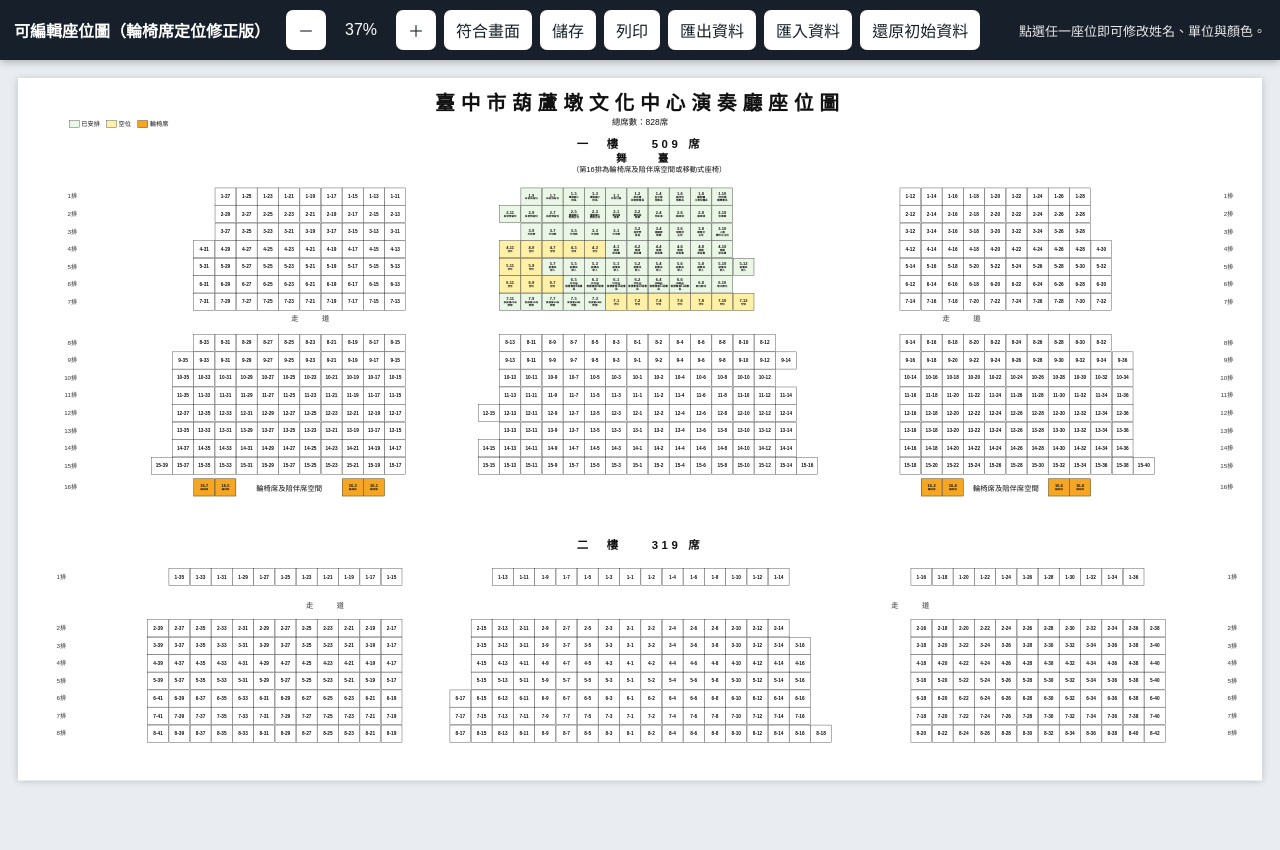
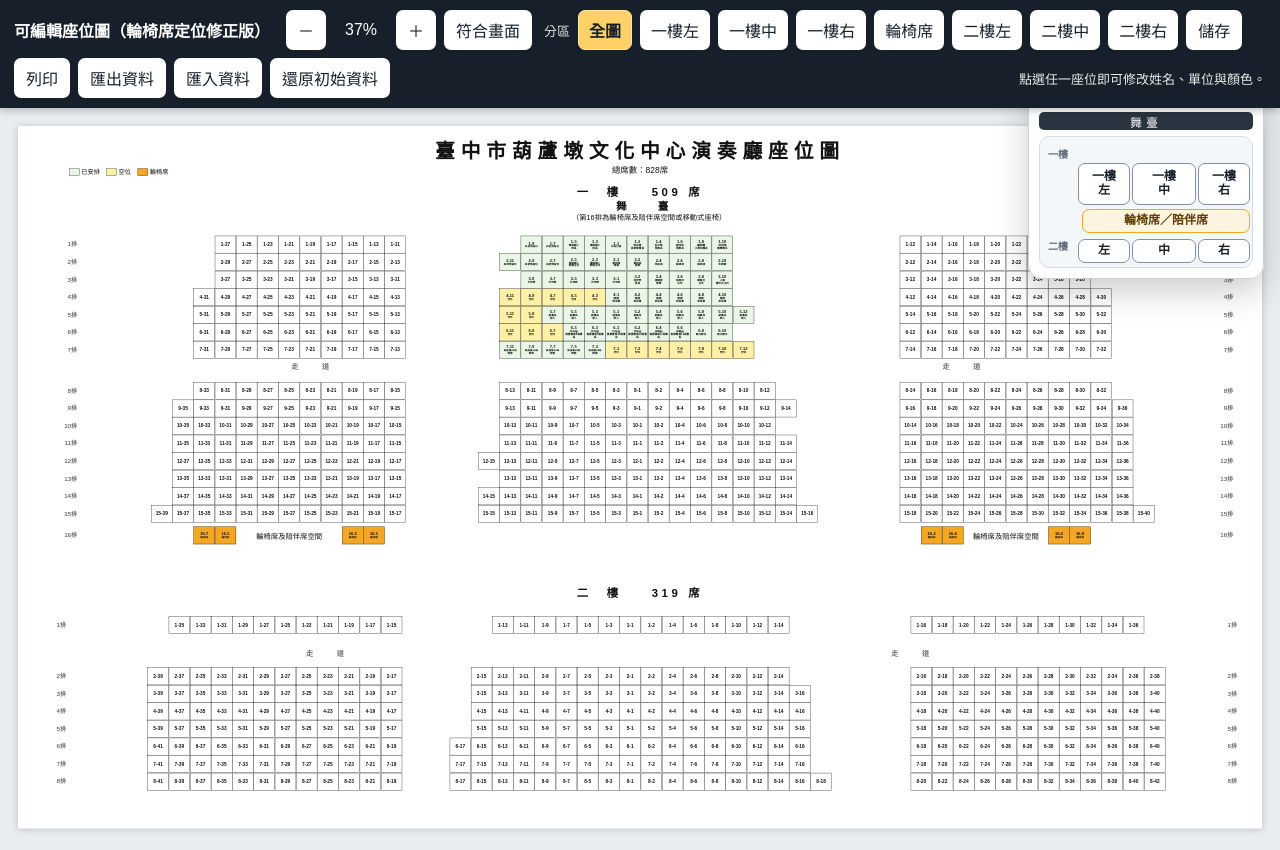
Before and after one commit to danny700808/Music-, a website: page fengtung-seat-map.html in a window 1280 px wide. Both pictures are taken after a click on the button "符合畫面". Before the commit the page ends 802 px from the top, so only its background shows below. Drawn offline with Linux system fonts and the light colour scheme.

Commit message:
Add files via upload

```diff
--- a/fengtung-seat-map.html
+++ b/fengtung-seat-map.html
@@ -22,7 +22,21 @@
   button:hover,.file-label:hover{background:#dfe8f0}
   .zoom-value{min-width:54px;text-align:center;font-variant-numeric:tabular-nums}
   .hint{margin-left:auto;font-size:13px;opacity:.9}
-  #viewport{overflow:auto;padding:18px;min-height:calc(100vh - 58px)}
+  .section-label{font-size:13px;opacity:.85;margin-left:4px}
+  .section-btn{padding:7px 10px;border:1px solid transparent}
+  .section-btn.active{background:#ffd166;color:#17202a;border-color:#ffe7a3;font-weight:800}
+  .overview{position:fixed;right:16px;top:74px;z-index:28;width:236px;background:#fffffff2;border:1px solid #c9d2dc;border-radius:14px;box-shadow:0 12px 34px #0003;padding:10px;color:#17202a;backdrop-filter:blur(6px)}
+  .overview-title{font-weight:800;font-size:14px;margin-bottom:7px;display:flex;justify-content:space-between;align-items:center}
+  .overview-title small{font-weight:600;color:#576574}
+  .overview-stage{height:18px;border-radius:5px;background:#293440;color:white;display:flex;align-items:center;justify-content:center;font-size:12px;letter-spacing:4px;margin-bottom:6px}
+  .overview-map{position:relative;height:132px;background:#f4f7fa;border:1px solid #d4dde7;border-radius:10px;overflow:hidden}
+  .mini-region{position:absolute;padding:0;border:1.5px solid #8190a3;background:white;border-radius:7px;display:flex;align-items:center;justify-content:center;text-align:center;font-size:12px;font-weight:800;line-height:1.15;cursor:pointer;color:#17202a;transition:.15s ease}
+  .mini-region:hover{background:#eef5ff;border-color:#146ef5}
+  .mini-region.active{background:#146ef5;color:white;border-color:#0b55c8;box-shadow:0 0 0 3px #146ef533}
+  .mini-wheel{background:#fff4df;border-color:#f5a623;color:#5e3d00}
+  .mini-wheel.active{background:#f5a623;color:#231500;border-color:#bc7615}
+  .mini-label{position:absolute;left:8px;font-size:10px;color:#5d6976;font-weight:800}
+  #viewport{overflow:auto;padding:18px;min-height:calc(100vh - 58px);scroll-behavior:smooth}
   #scaled{width:calc(3400px * var(--zoom));height:calc(1920px * var(--zoom));position:relative;margin:auto}
   #chart{position:absolute;left:0;top:0;width:3400px;height:1920px;background:var(--paper);transform:scale(var(--zoom));transform-origin:top left;box-shadow:0 2px 20px #0003}
   .main-title{position:absolute;top:24px;left:0;width:100%;text-align:center;font-size:54px;letter-spacing:16px;font-weight:700}
@@ -54,6 +68,11 @@
   .primary{background:#146ef5;color:white}
   .danger{background:#b42318;color:white}
   input[type=file]{display:none}
+  @media (max-width:900px){
+    .overview{position:sticky;top:64px;right:auto;width:calc(100% - 24px);margin:10px 12px 0;z-index:25}
+    .toolbar{gap:6px}
+    .section-btn{padding:7px 8px;font-size:14px}
+  }
   @media print{
     body{background:white}
     .toolbar{display:none}
@@ -69,12 +88,36 @@
   <strong>可編輯座位圖（輪椅席定位修正版）</strong>
   <button id="zoomOut">－</button><span class="zoom-value" id="zoomLabel">43%</span><button id="zoomIn">＋</button>
   <button id="fit">符合畫面</button>
+  <span class="section-label">分區</span>
+  <button class="section-btn active" data-zone="all">全圖</button>
+  <button class="section-btn" data-zone="f1l">一樓左</button>
+  <button class="section-btn" data-zone="f1c">一樓中</button>
+  <button class="section-btn" data-zone="f1r">一樓右</button>
+  <button class="section-btn" data-zone="wheel">輪椅席</button>
+  <button class="section-btn" data-zone="f2l">二樓左</button>
+  <button class="section-btn" data-zone="f2c">二樓中</button>
+  <button class="section-btn" data-zone="f2r">二樓右</button>
   <button id="save">儲存</button>
   <button id="print">列印</button>
   <button id="export">匯出資料</button>
   <label class="file-label">匯入資料<input id="importFile" type="file" accept="application/json"></label>
   <button id="reset">還原初始資料</button>
   <span class="hint">點選任一座位即可修改姓名、單位與顏色。</span>
+</div>
+<div id="overview" class="overview">
+  <div class="overview-title"><span id="currentZoneLabel">全圖</span><small>目前區塊</small></div>
+  <div class="overview-stage">舞臺</div>
+  <div class="overview-map" aria-label="座位分區小圖">
+    <div class="mini-label" style="top:9px">一樓</div>
+    <button class="mini-region" data-zone="f1l" style="left:38px;top:26px;width:52px;height:42px">一樓<br>左</button>
+    <button class="mini-region" data-zone="f1c" style="left:92px;top:26px;width:64px;height:42px">一樓<br>中</button>
+    <button class="mini-region" data-zone="f1r" style="left:158px;top:26px;width:52px;height:42px">一樓<br>右</button>
+    <button class="mini-region mini-wheel" data-zone="wheel" style="left:42px;top:72px;width:168px;height:24px">輪椅席／陪伴席</button>
+    <div class="mini-label" style="top:101px">二樓</div>
+    <button class="mini-region" data-zone="f2l" style="left:38px;top:102px;width:52px;height:24px">左</button>
+    <button class="mini-region" data-zone="f2c" style="left:92px;top:102px;width:64px;height:24px">中</button>
+    <button class="mini-region" data-zone="f2r" style="left:158px;top:102px;width:52px;height:24px">右</button>
+  </div>
 </div>
 <div id="viewport"><div id="scaled"><div id="chart">
   <div class="main-title">臺中市葫蘆墩文化中心演奏廳座位圖</div>
@@ -108,6 +151,7 @@
 (() => {
 const CELL_W=58, CELL_H=48;
 const chart=document.getElementById('chart');
+const viewport=document.getElementById('viewport');
 const initialData={};
 const currentData={};
 const seatEls=new Map();
@@ -229,9 +273,41 @@ document.getElementById('reset').onclick=()=>{if(confirm('確定還原初始資
 document.getElementById('export').onclick=()=>{const blob=new Blob([JSON.stringify(currentData,null,2)],{type:'application/json'});const a=document.createElement('a');a.href=URL.createObjectURL(blob);a.download='葫蘆墩文化中心座位資料.json';a.click();URL.revokeObjectURL(a.href)};
 document.getElementById('importFile').onchange=e=>{const file=e.target.files[0];if(!file)return;const reader=new FileReader();reader.onload=()=>{try{const d=JSON.parse(reader.result);Object.keys(d).forEach(k=>{if(currentData[k])currentData[k]=d[k]});Object.keys(currentData).forEach(updateSeat);saveLocal();alert('匯入完成。')}catch(err){alert('檔案格式不正確。')}};reader.readAsText(file)};
 
-let zoom=.43;function setZoom(z){zoom=Math.max(.2,Math.min(1.5,z));document.documentElement.style.setProperty('--zoom',zoom);document.getElementById('zoomLabel').textContent=Math.round(zoom*100)+'%'}
-document.getElementById('zoomIn').onclick=()=>setZoom(zoom+.05);document.getElementById('zoomOut').onclick=()=>setZoom(zoom-.05);
-document.getElementById('fit').onclick=()=>{const vw=document.getElementById('viewport').clientWidth-36;setZoom(Math.min(.95,vw/3400))};
+let zoom=.43;
+const zoneViews={
+  all:{label:'全圖',zoom:.43,x:0,y:0,w:3400,h:1920},
+  f1l:{label:'一樓左區',zoom:1.85,x:350,y:250,w:760,h:930},
+  f1c:{label:'一樓中區',zoom:1.85,x:1120,y:250,w:1180,h:930},
+  f1r:{label:'一樓右區',zoom:1.85,x:2320,y:250,w:760,h:930},
+  wheel:{label:'輪椅席／陪伴席',zoom:1.35,x:350,y:980,w:2700,h:260},
+  f2l:{label:'二樓左區',zoom:1.9,x:300,y:1260,w:820,h:610},
+  f2c:{label:'二樓中區',zoom:1.9,x:1120,y:1260,w:1200,h:610},
+  f2r:{label:'二樓右區',zoom:1.9,x:2320,y:1260,w:820,h:610}
+};
+function setZoom(z){zoom=Math.max(.2,Math.min(2.6,z));document.documentElement.style.setProperty('--zoom',zoom);document.getElementById('zoomLabel').textContent=Math.round(zoom*100)+'%'}
+function fitWhole(){const vw=viewport.clientWidth-36;setZoom(Math.min(.95,vw/3400))}
+function centerOnZone(zoneKey){
+  const zone=zoneViews[zoneKey]||zoneViews.all;
+  document.querySelectorAll('[data-zone]').forEach(el=>el.classList.toggle('active',el.dataset.zone===zoneKey));
+  document.getElementById('currentZoneLabel').textContent=zone.label;
+  if(zoneKey==='all'){
+    fitWhole();
+    requestAnimationFrame(()=>viewport.scrollTo({left:0,top:0,behavior:'smooth'}));
+    return;
+  }
+  setZoom(zone.zoom);
+  requestAnimationFrame(()=>{
+    const reserve=document.getElementById('overview')?.offsetWidth||0;
+    const visibleW=Math.max(360,viewport.clientWidth-reserve-52);
+    const visibleH=Math.max(320,viewport.clientHeight-40);
+    const targetLeft=(zone.x+zone.w/2)*zoom-visibleW/2;
+    const targetTop=(zone.y+zone.h/2)*zoom-visibleH/2;
+    viewport.scrollTo({left:Math.max(0,targetLeft),top:Math.max(0,targetTop),behavior:'smooth'});
+  });
+}
+document.getElementById('zoomIn').onclick=()=>setZoom(zoom+.1);document.getElementById('zoomOut').onclick=()=>setZoom(zoom-.1);
+document.getElementById('fit').onclick=()=>centerOnZone('all');
+document.querySelectorAll('[data-zone]').forEach(el=>el.addEventListener('click',()=>centerOnZone(el.dataset.zone)));
 window.addEventListener('resize',()=>{});
 })();
 </script>
```
